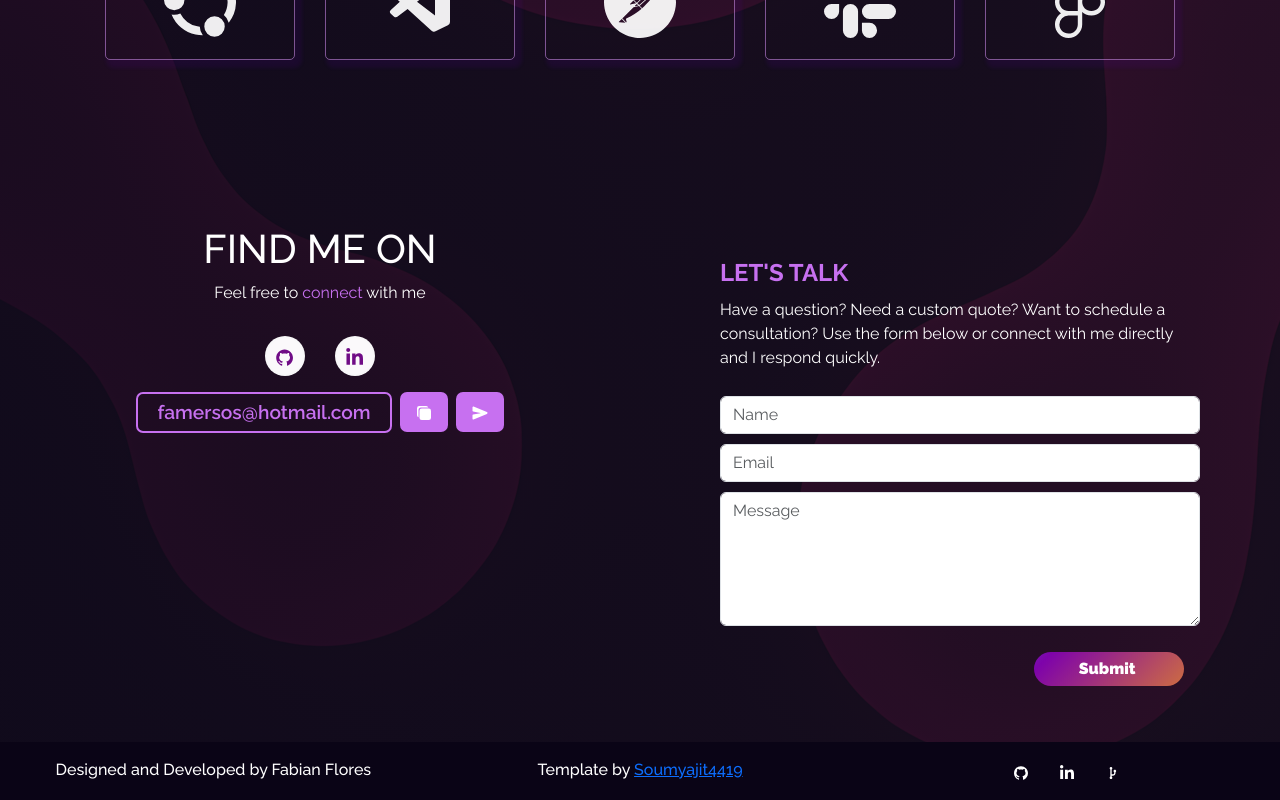
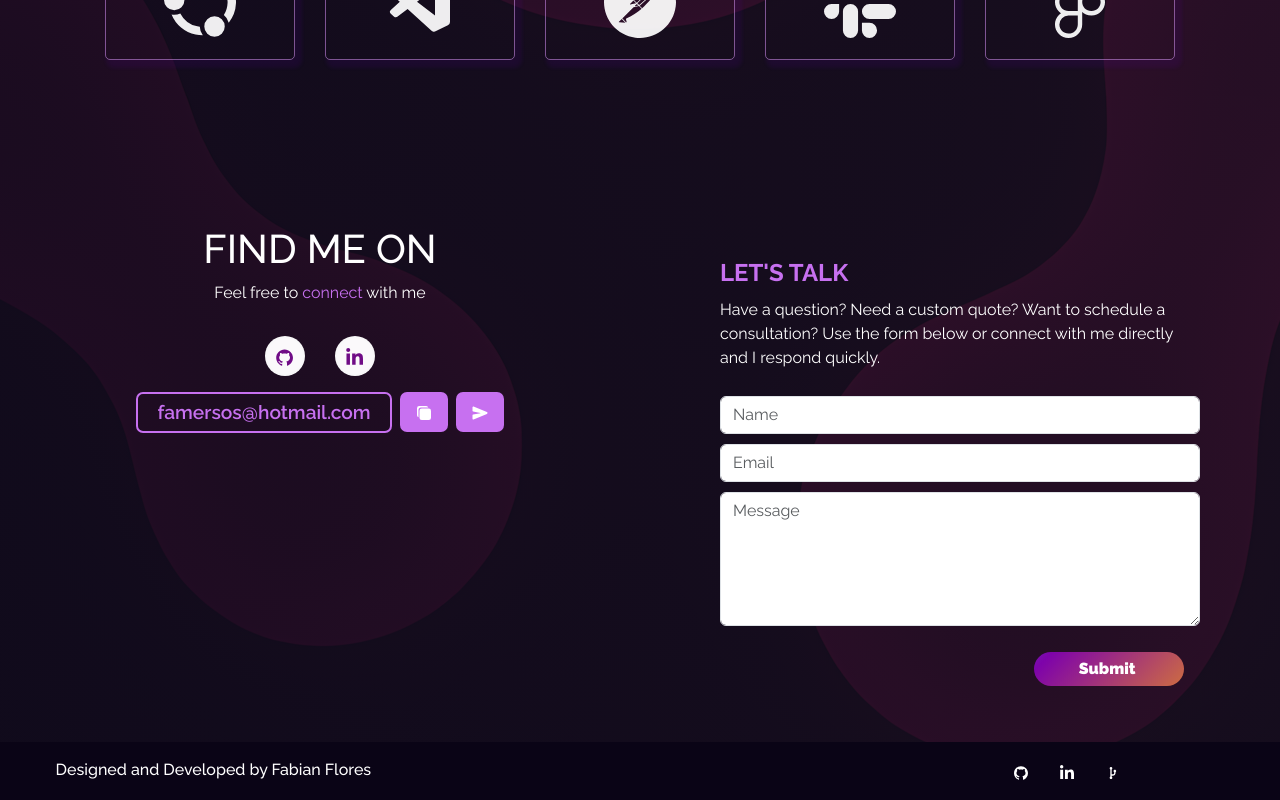
Before and after one commit to famerca/portfolio, a React (Vite) app: page / in a window 1280 px wide. Shown: the part 4151-4951 px from the top of the page. Built offline with nearby package versions, Linux system fonts and the light colour scheme.

Commit message:
footer update

```diff
--- a/src/components/Footer.jsx
+++ b/src/components/Footer.jsx
@@ -19,7 +19,7 @@ function Footer() {
           <h3> {t("footer.develop")} Fabian Flores</h3>
         </Col>
         <Col md="4" className="footer-copywright">
-         <h3>Template by <a href="https://github.com/soumyajit4419/Portfolio" target="_blank" rel="noopener noreferrer">Soumyajit4419</a></h3>
+         {/* <h3>Template by <a href="https://github.com/soumyajit4419/Portfolio" target="_blank" rel="noopener noreferrer">Soumyajit4419</a></h3> */}
         </Col>
         <Col md="4" className="footer-body">
           <ul className="footer-icons">
```
